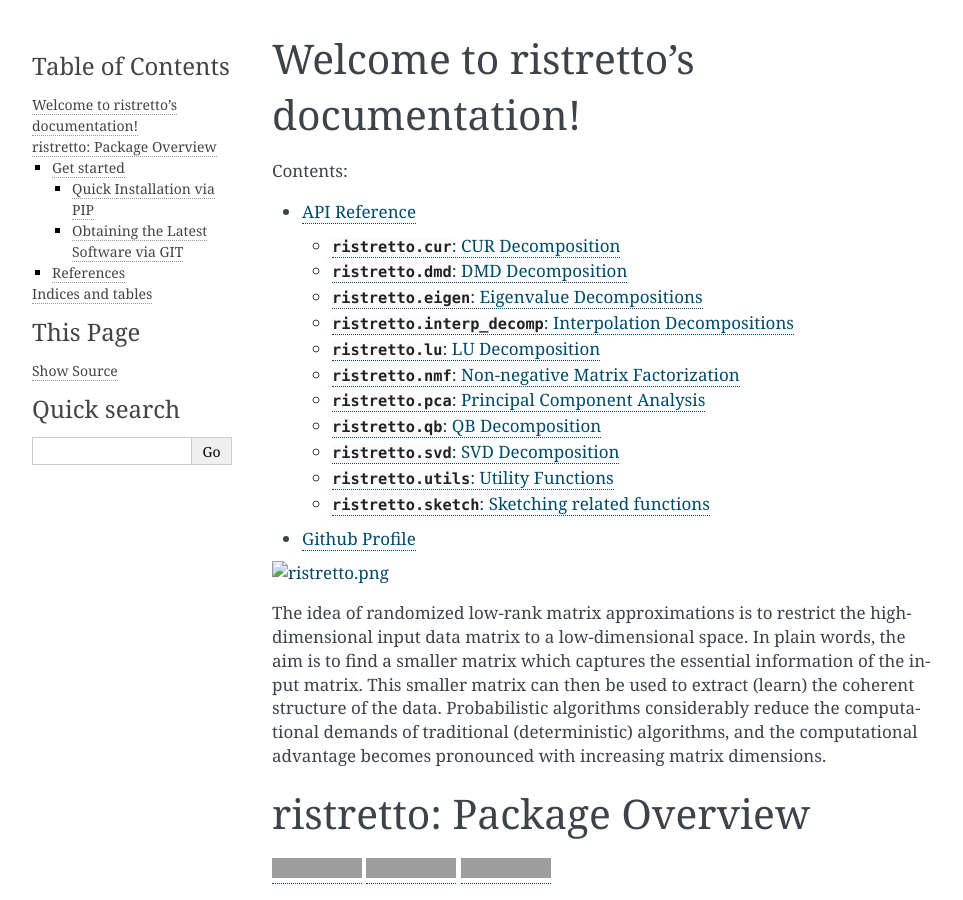
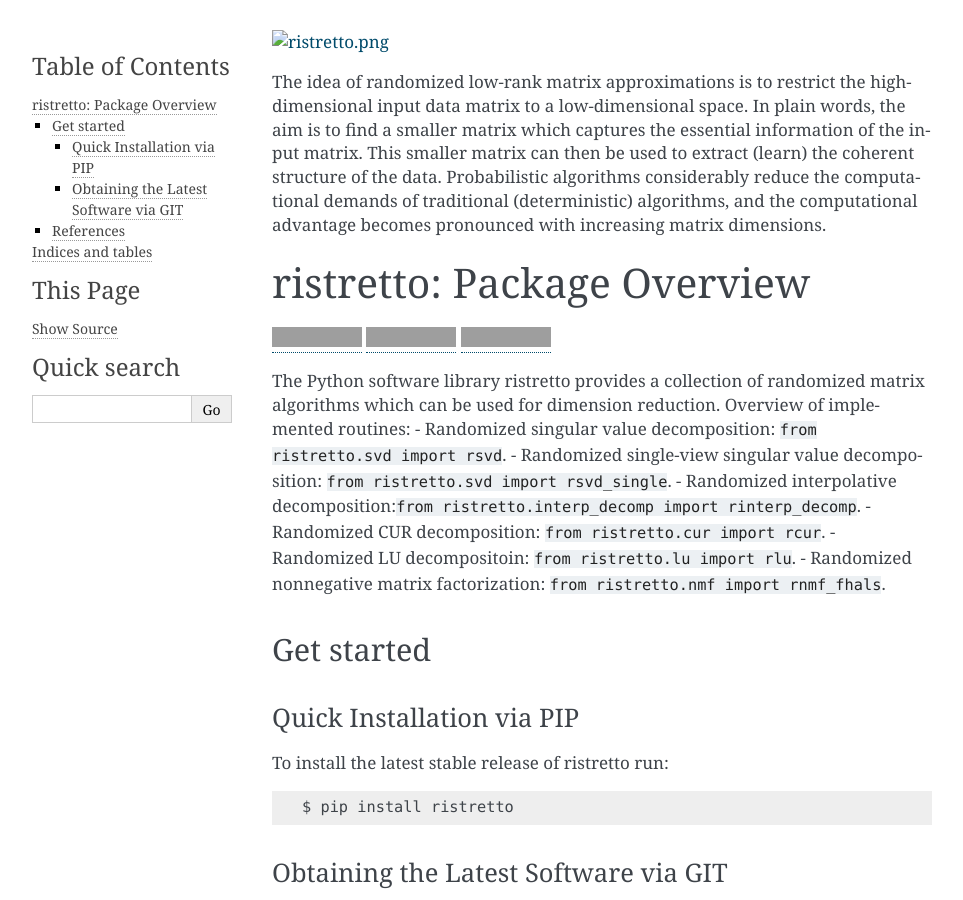
Before and after one commit to erichson/ristretto, a Sphinx documentation site: the page built from docs/index.rst, in a window 1280 px wide and 900 px high, cut to the strip 0-900 px from the top of the window. Shown: the whole strip, without its empty margins (148-1111 px from the left). Built offline with Sphinx 7.4.7, drawn with Linux system fonts in a browser that asks for light colours; formulas are drawn with MathJax 3; pages that are not in the unit, such as notebooks, are missing from menus; some of the changed text lies outside the part shown; grey boxes are pictures that could not be loaded.

```diff
--- a/docs/classes.rst
+++ b/docs/classes.rst
@@ -86,7 +86,7 @@ This is the reference for the functions contained in `ristretto
 :mod:`ristretto.lu`: LU Decomposition
 =====================================
 
-.. automodule:: ristretto.interp_decomp
+.. automodule:: ristretto.lu
    :no-members:
    :no-inherited-members:
 
@@ -169,7 +169,7 @@ This is the reference for the functions contained in `ristretto
    svd.rsvd
 
 
-.. _svd_ref:
+.. _utils_ref:
 
 :mod:`ristretto.utils`: Utility Functions
 =========================================
--- a/docs/conf.py
+++ b/docs/conf.py
@@ -55,14 +55,22 @@ extensions = [
 # Add any paths that contain templates here, relative to this directory.
 templates_path = ['_templates']
 
+# generate autosummary even if no references
+autosummary_generate = True
+
 # The suffix(es) of source filenames.
 # You can specify multiple suffix as a list of string:
 #
 # source_suffix = ['.rst', '.md']
 source_suffix = '.rst'
 
+# Generate the plots for the gallery
+# so dumb :: https://github.com/sphinx-gallery/sphinx-gallery/blob/master/sphinx_gallery/gen_gallery.py#L42
+plot_gallery = 'True'
+
 # The master toctree document.
 master_doc = 'index'
+
 
 # The language for content autogenerated by Sphinx. Refer to documentation
 # for a list of supported languages.
@@ -191,7 +199,6 @@ epub_exclude_files = ['search.html']
 # If true, `todo` and `todoList` produce output, else they produce nothing.
 todo_include_todos = True
 
-
 sphinx_gallery_conf = {
     'doc_module' : 'ristretto',
     'backreferences_dir': 'generated',
--- a/docs/index.rst
+++ b/docs/index.rst
@@ -3,8 +3,11 @@
    You can adapt this file completely to your liking, but it should at least
    contain the root `toctree` directive.
 
-Welcome to ristretto's documentation!
-=====================================
+.. _index_ref:
+
+.. include readme as index page for now
+.. include:: ../README.rst
+
 
 .. toctree::
    :maxdepth: 2
```
Also changed, not shown: other parts of docs/classes.rst (+6 -6 lines), other parts of docs/index.rst (+0 -4 lines), 1 other file.
